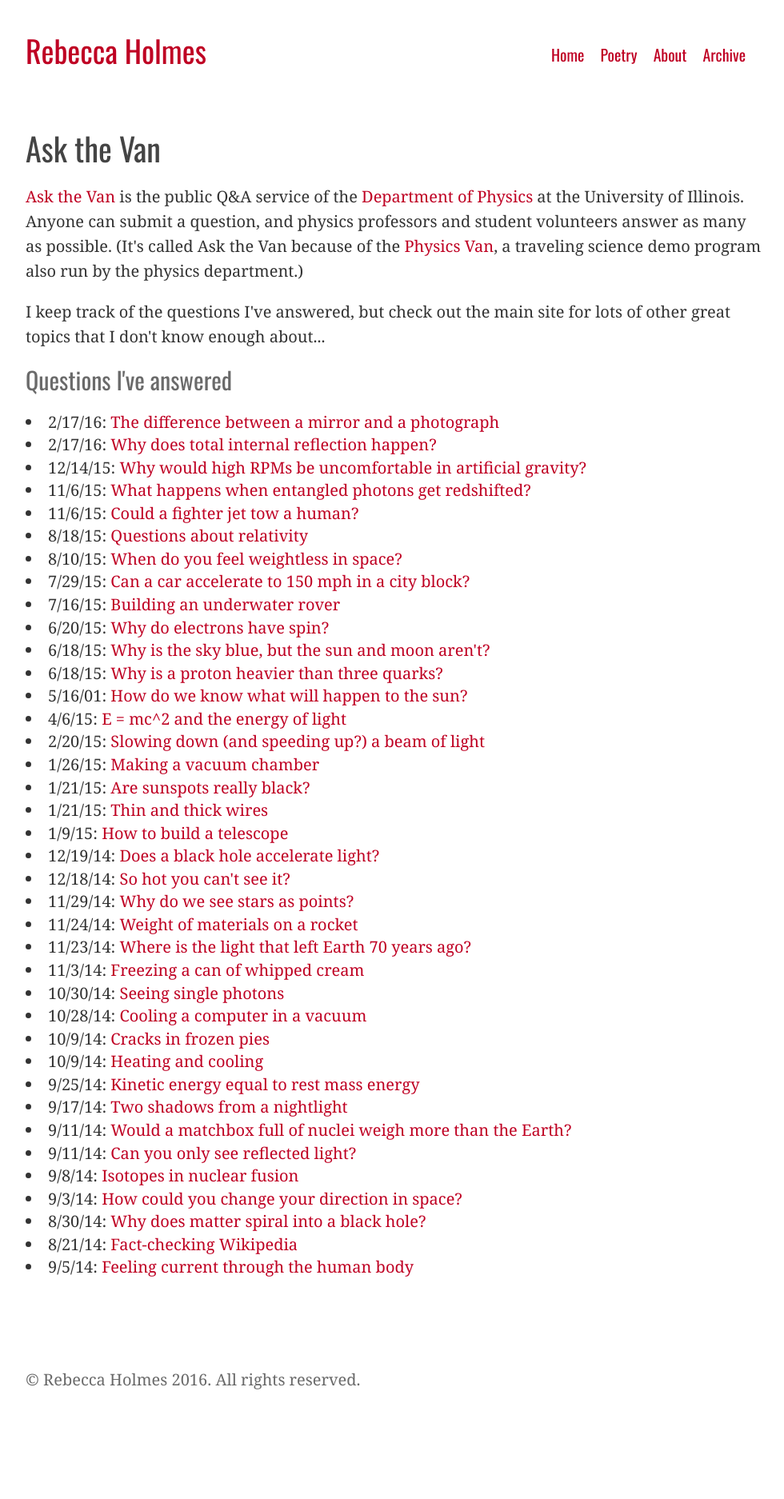
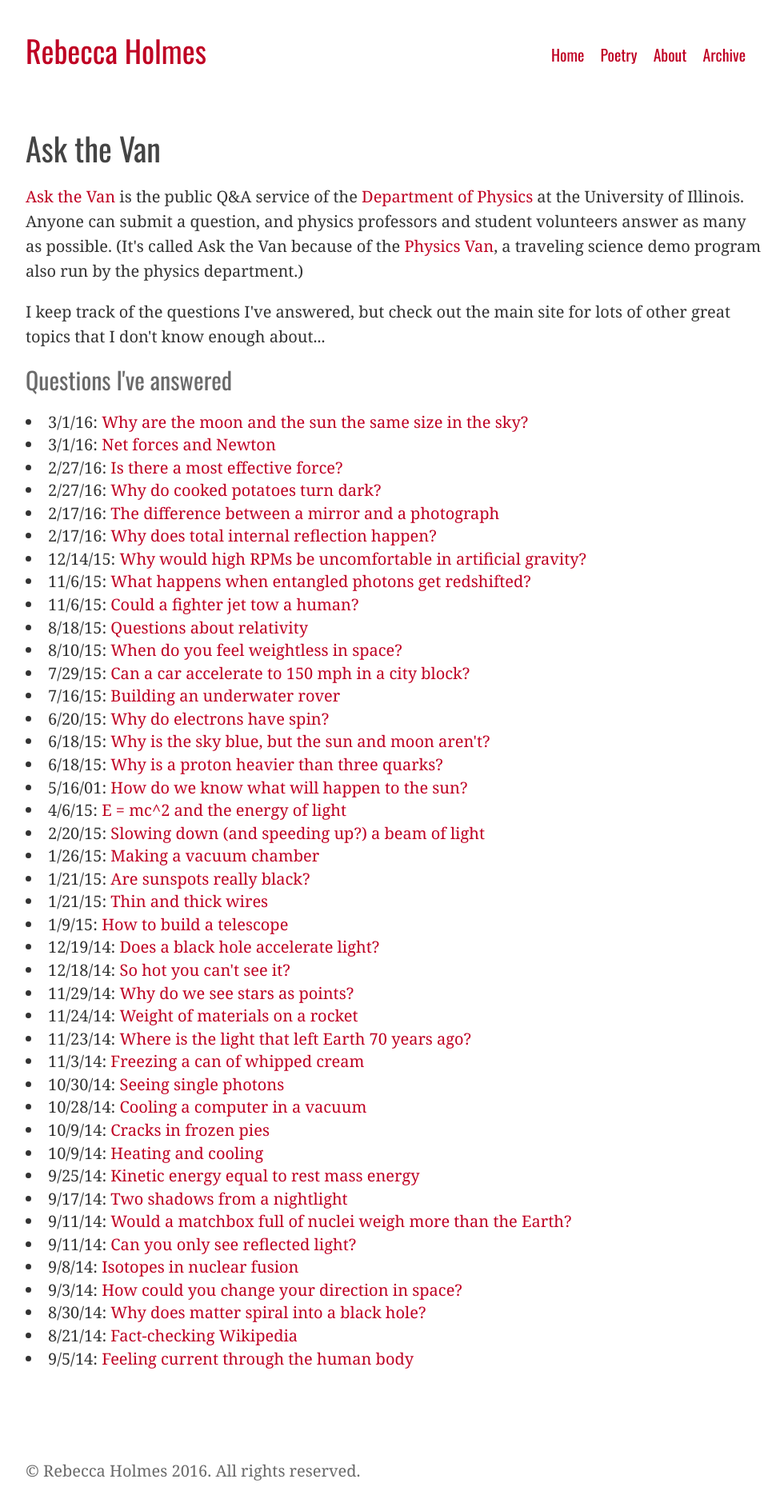
Before and after one commit to piscisvolans/piscisvolans.github.io, a Jekyll site: the page built from askthevan.html, in a window 1280 px wide. Shown: the whole page at 80% size, without its empty margins (148-1128 px from the left). Built offline with Jekyll 4.4.1, drawn with Linux system fonts in a browser that asks for light colours; nearby versions of some CDN libraries; some web fonts are replaced; comment, search, counter and statistics services are not loaded; before the commit the page ends 1760 px from its top, so only the background shows below that.

Commit message:
Update list of Ask the Van answers

```diff
--- a/_data/askthevan.yml
+++ b/_data/askthevan.yml
@@ -112,3 +112,15 @@
 - title: The difference between a mirror and a photograph
   url:  http://van.physics.illinois.edu/qa/listing.php?id=42203
   date: February 17, 2016 at 06:45PM
+- title: Why do cooked potatoes turn dark?
+  url:  http://van.physics.illinois.edu/qa/listing.php?id=42298
+  date: February 27, 2016 at 08:49AM
+- title: Is there a most effective force?
+  url:  http://van.physics.illinois.edu/qa/listing.php?id=42285
+  date: February 27, 2016 at 08:50AM
+- title: Net forces and Newton
+  url:  http://van.physics.illinois.edu/qa/listing.php?id=42326
+  date: March 01, 2016 at 10:46AM
+- title: Why are the moon and the sun the same size in the sky?
+  url:  http://van.physics.illinois.edu/qa/listing.php?id=42098
+  date: March 01, 2016 at 04:08PM
```
